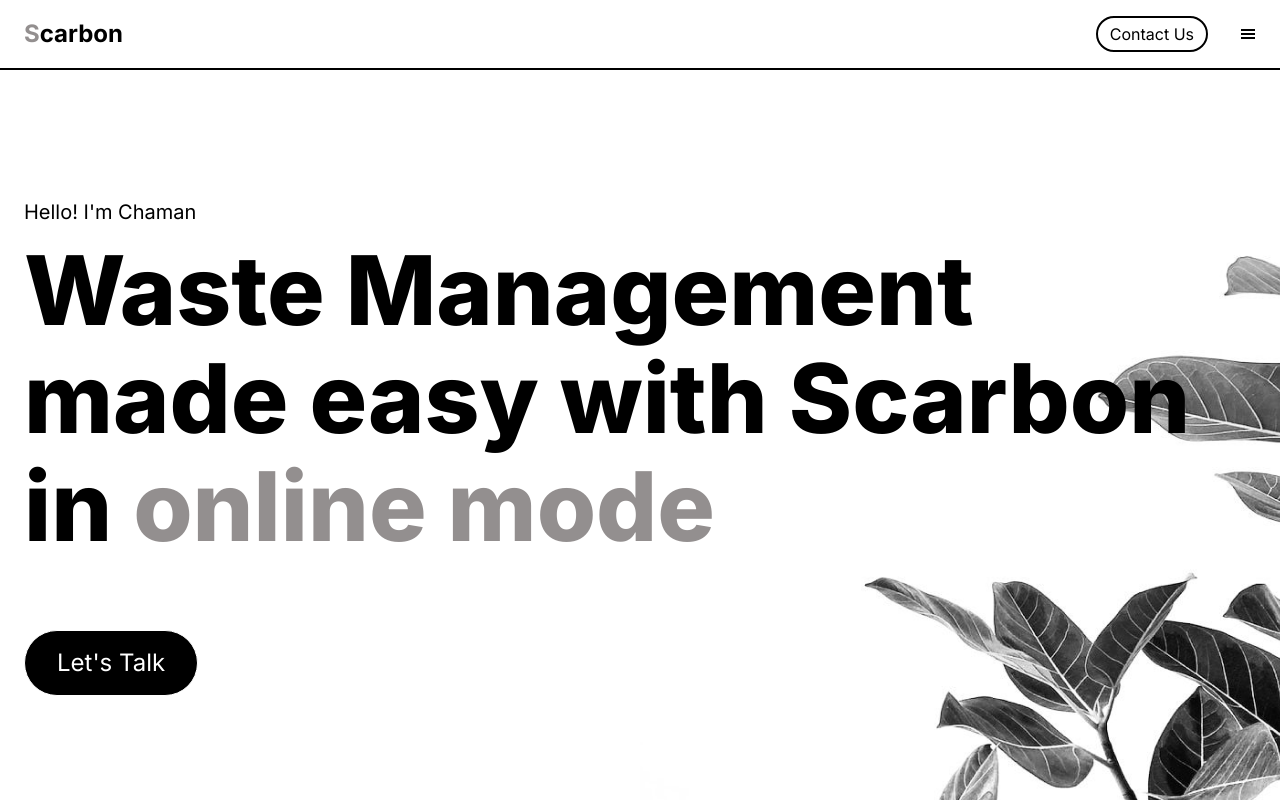
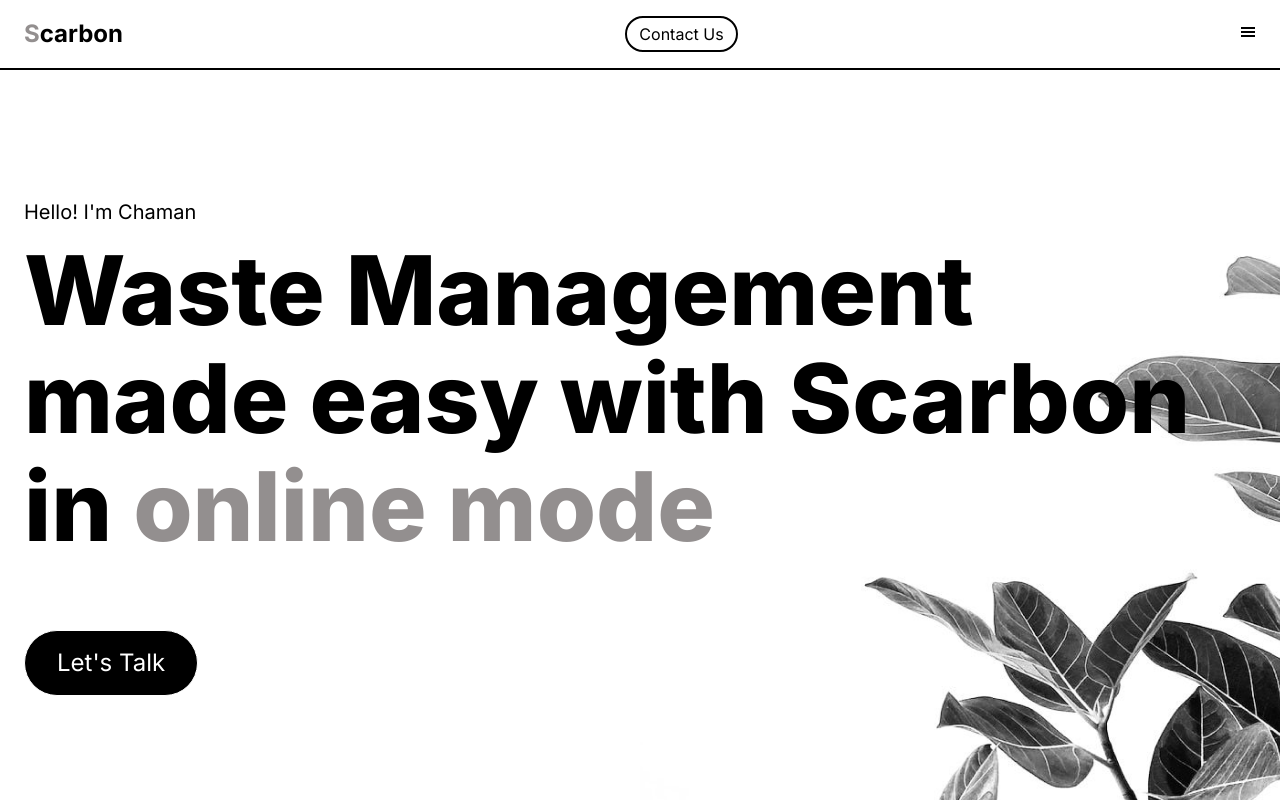
Before and after one commit to theMitocondria/vaibhav-frontend, a Next.js app: page / in a window 1280 px wide. Shown: the top 802 px of the page. Built offline with nearby package versions, Linux system fonts and the light colour scheme.

Commit message:
side navbar done

```diff
--- a/component/Navbar.js
+++ b/component/Navbar.js
@@ -1,23 +1,113 @@
-'use client'
+"use client";
 
-import React from 'react'
-import{ GiHamburgerMenu} from 'react-icons/gi'
+import React, { useState, useEffect } from "react";
+import { GiHamburgerMenu } from "react-icons/gi";
+// import { NavLink } from "next/router";
 
 export default function Navbar() {
+  const [isOpen, setIsOpen] = useState(false);
+  //   let [width, setwidth] = useState();
+  let width = globalThis.window.innerWidth;
+  useEffect(() => {
+    width = globalThis.window.innerWidth;
+  }, [globalThis.window]);
+
+  // // let width = globalThis.window.innerWidth;
+  // console.log(globalThis.window);
+
+  //   console.log(width);
+
+
+
+  width > 500 ? (width = width / 2) : width;
+  console.log(width);
+
+  const dummy = width + "px"
+
   return (
-    <div className=' flex border-b border-b-2 p-4 px-6 items-center justify-between'>
-        <p className='text-2xl font-bold' >
-            <span className='  text-gray'>S</span>carbon
-        </p>
+    <div className=" flex border-b border-b-2 p-4 px-6 items-center justify-between">
+      <p className="text-2xl font-bold">
+        <span className="  text-gray">S</span>carbon
+      </p>
 
-        <div className='flex items-center  justify-center'>
-            <button className='mx-8  border rounded-3xl border-2 px-3 py-1'>
-                Contact Us
-            </button>
+      <button className="mx-8  border rounded-3xl border-2 px-3 py-1">
+        Contact Us
+      </button>
 
-            <GiHamburgerMenu  className='h-8'/>
+      <div className="flex items-center  justify-center">
+        {/* <GiHamburgerMenu  className='h-8'/> */}
 
+        <div>
+          <button
+            className={`cursor-pointer hover:text-gray-700 ${
+              isOpen ? "hidden" : ""
+            }`}
+            onClick={() => setIsOpen(!isOpen)}
+          >
+            <GiHamburgerMenu />
+          </button>
+
+          {isOpen && (
+            <div className={`w-[${width}px]`}>
+              <nav className="bg-white fixed w-full h-screen z-10">
+                <button
+                  className={`cursor-pointer  hover:text-gray-700 `}
+                  onClick={() => setIsOpen(!isOpen)}
+                >
+                  <GiHamburgerMenu />
+                </button>
+                <ul className="flex flex-col mt-4">
+                  <li>
+                    <p>hello</p>
+                    {/* <NavLink to="/">Home</NavLink> */}
+                  </li>
+                  <li>
+                    <p>hi</p>
+                    {/* <NavLink to="/about">About</NavLink> */}
+                  </li>
+                  <li>
+                    <p>by</p>
+                    {/* <NavLink to="/contact">Contact</NavLink> */}
+                  </li>
+                </ul>
+              </nav>
+            </div>
+          )}
         </div>
+      </div>
     </div>
-  )
+  );
 }
+
+// export default function Navbar() {
+
+//   return (
+//     <div className="p-2">
+
+//       <div>
+//         <button
+//           className={`cursor-pointer hover:text-gray-700 ${isOpen ? 'hidden' : ''}`}
+//           onClick={() => setIsOpen(!isOpen)}
+//         >
+//           <GiHamburgerMenu />
+//         </button>
+
+//         {isOpen && (
+//           <nav className="bg-white shadow-md fixed w-full h-screen z-10">
+//             <ul className="flex flex-col mt-4">
+//               <li>
+//                 <NavLink to="/">Home</NavLink>
+//               </li>
+//               <li>
+//                 <NavLink to="/about">About</NavLink>
+//               </li>
+//               <li>
+//                 <NavLink to="/contact">Contact</NavLink>
+//               </li>
+//             </ul>
+//           </nav>
+//         )}
+//       </div>
+//     </div>
+//   );
+// }
```
